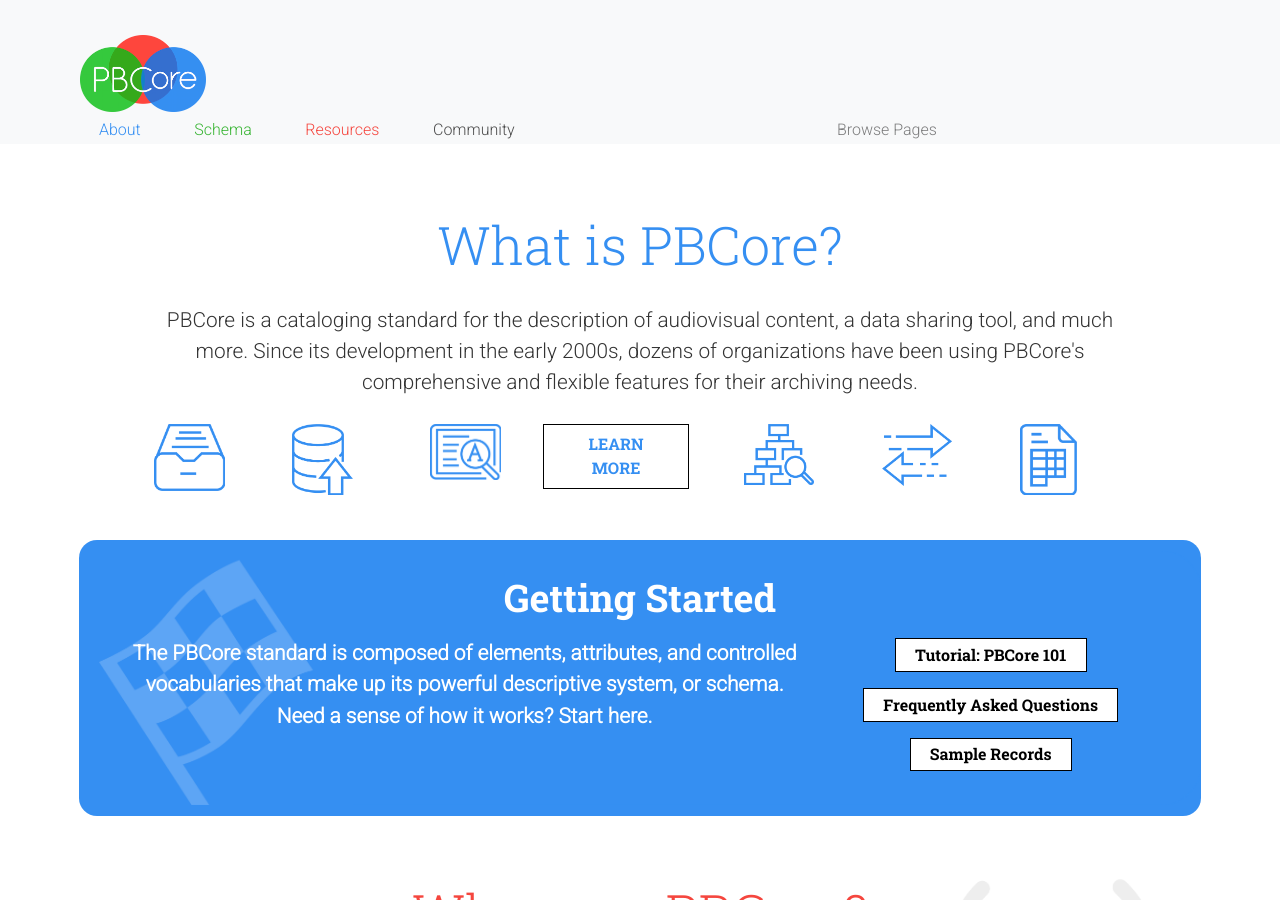
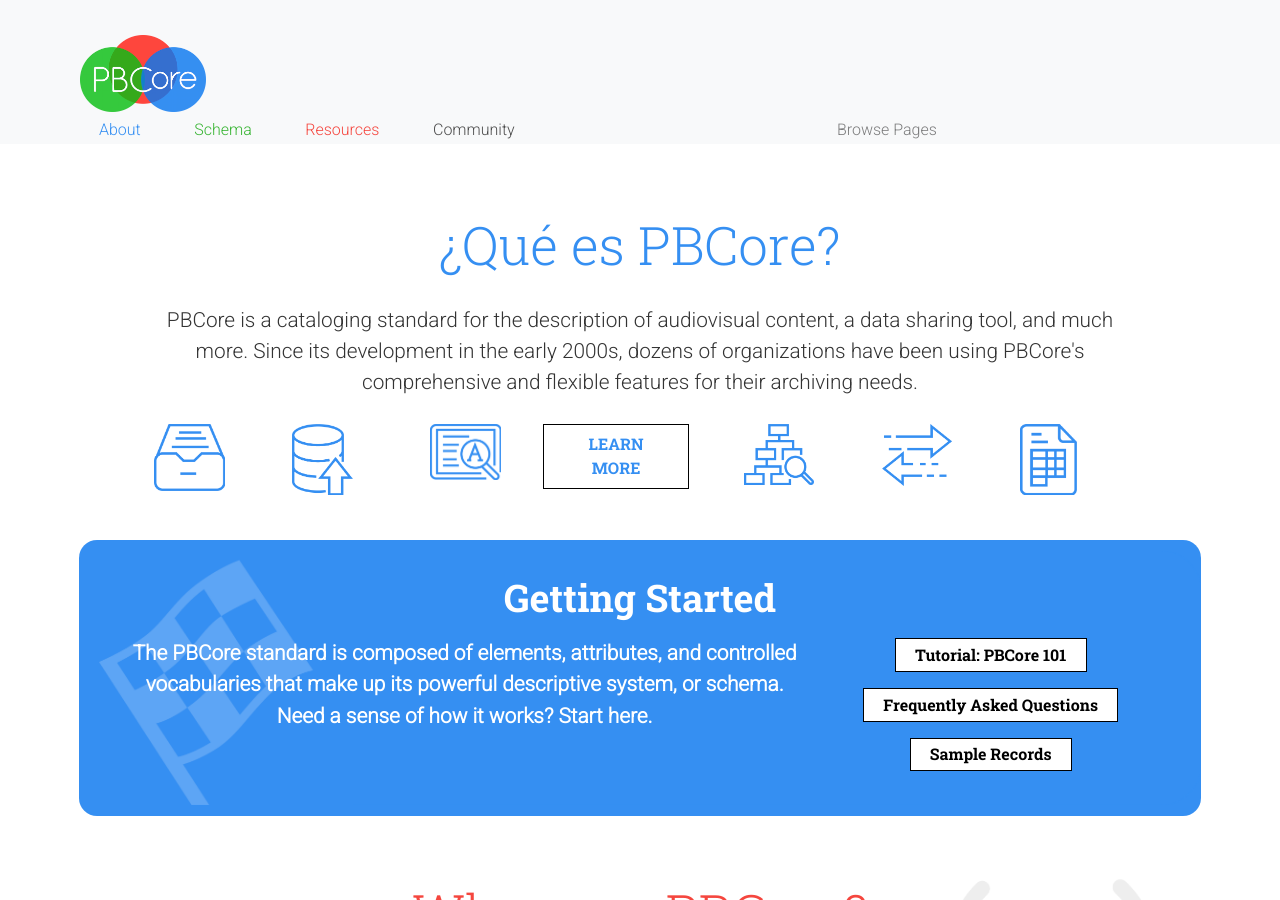
Before and after one commit to PBCore-AV-Metadata/pbcore-av-metadata-espanol, a Jekyll site: the page built from index.md, in a window 1280 px wide and 900 px high. Built offline with Jekyll 4.4.1, drawn with Linux system fonts in a browser that asks for light colours; comment, search, counter and statistics services are not loaded; some of the changed text lies outside the part shown.

Commit message:
Translate What is PBCore

```diff
--- a/_data/faqs.yml
+++ b/_data/faqs.yml
@@ -1,6 +1,6 @@
 - section: Getting Started with PBCore
   questions:
-  - question: What is PBCore?
+  - question: ¿Qué es PBCore?
     answer: |
       Simply put, PBCore is a way to organize audiovisual content.
 
--- a/_data/nav.yml
+++ b/_data/nav.yml
@@ -2,7 +2,7 @@ toc:
   - title: About
     color: blue
     subfolderitems:
-      - page: What is PBCore?
+      - page: ¿Qué es PBCore?
         url: /what-is-pbcore
       - page: FAQs
         url: /faqs
--- a/browse_pages.html
+++ b/browse_pages.html
@@ -136,7 +136,7 @@
 
 
 
-                  <a class="dropdown-item" href="http://localhost:4000/what-is-pbcore.html">What is PBCore?</a>
+                  <a class="dropdown-item" href="http://localhost:4000/what-is-pbcore.html">¿Qué es PBCore?</a>
 
                   <a class="dropdown-item" href="http://localhost:4000/faqs.html">FAQs</a>
 
@@ -1256,7 +1256,7 @@
 
 
                 <li>
-                  <a href="http://localhost:4000/what-is-pbcore.html">What is PBCore?</a>
+                  <a href="http://localhost:4000/what-is-pbcore.html">¿Qué es PBCore?</a>
                 </li>
 
                 <li>
--- a/index.md
+++ b/index.md
@@ -4,7 +4,7 @@ layout: default
 keywords: ["Introduction", "Getting Started"]
 ---
 <section id="what-is-pbcore" class="">
-  <h2 class="blue title">What is PBCore?</h2>
+  <h2 class="blue title">¿Qué es PBCore?</h2>
   <p class="index-text">PBCore is a cataloging standard for the description of audiovisual content, a data sharing tool, and much more. Since its development in the early 2000s, dozens of organizations have been using PBCore's comprehensive and flexible features for their archiving needs.</p>
 
   <div class="row">
```
Also changed, not shown: _posts/2019-11-08-pbcore-annual-meeting.md (+1 -1 lines), pages/what-is-pbcore.md (+1 -1 lines).
